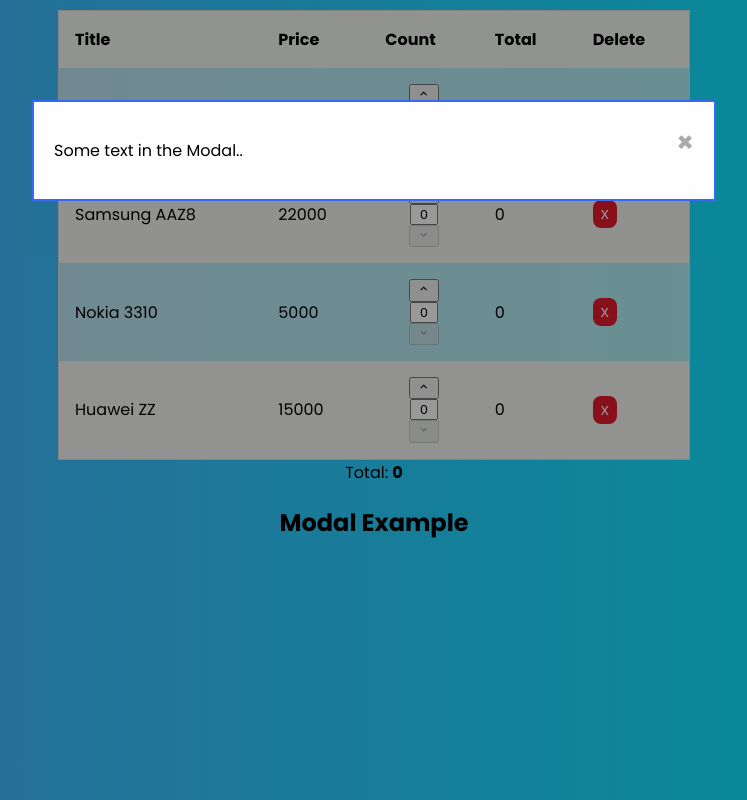
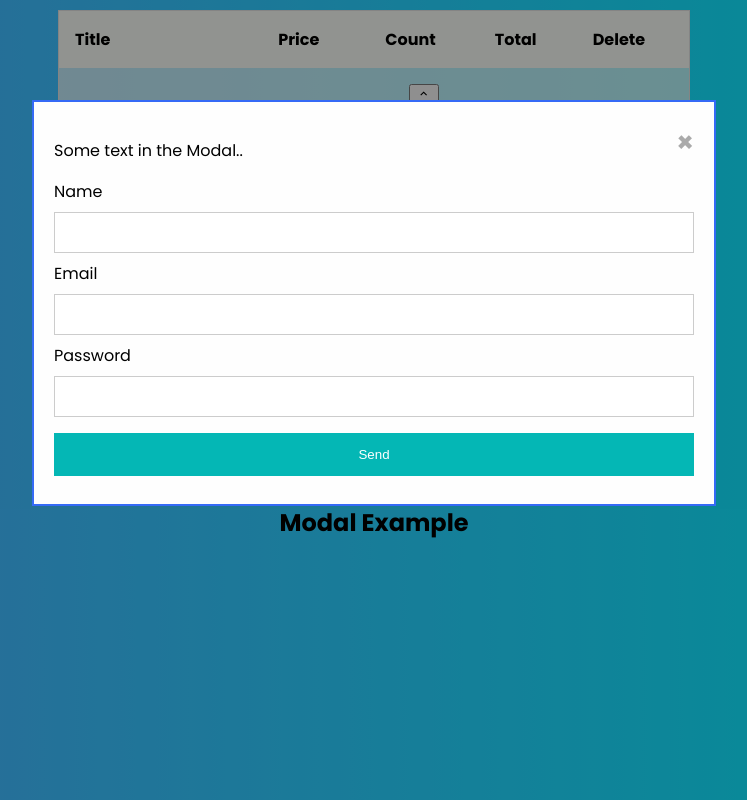
Before and after one commit to ybeliaev/react-experimants, a React (Create React App) app: page / in a window 1280 px wide. Both pictures are taken after a click on the button "Open Modal". Shown: the top 800 px of the page, without its empty margins (266-1013 px from the left). Built offline with nearby package versions, Linux system fonts and the light colour scheme.

Commit message:
add className for input elements modal

```diff
--- a/src/components/Modal/Modal.js
+++ b/src/components/Modal/Modal.js
@@ -24,6 +24,24 @@ function Modal() {
                                 &times;
                             </span>
                             <p>Some text in the Modal..</p>
+                            <label htmlFor="name">Name</label>
+                            <input type="text" className={styles.modal_input} />
+                            <label htmlFor="email">Email</label>
+                            <input
+                                type="email"
+                                className={styles.modal_input}
+                            />
+                            <label htmlFor="password">Password</label>
+                            <input
+                                type="password"
+                                className={styles.modal_input}
+                            />
+                            <button
+                                type="button"
+                                className={styles.modal_button}
+                            >
+                                Send
+                            </button>
                         </div>
                     </div>
                 </div>
--- a/src/components/Modal/modal.module.css
+++ b/src/components/Modal/modal.module.css
@@ -31,7 +31,24 @@
 
 .close:hover,
 .close:focus {
-    color: #000;
+    color: #1a3d72;
     text-decoration: none;
     cursor: pointer;
 }
+.modal_input {
+    width: 100%;
+    padding: 12px 20px;
+    margin: 8px 0;
+    display: inline-block;
+    border: 1px solid #ccc;
+    box-sizing: border-box;
+}
+.modal_button {
+    background-color: #04b7b5;
+    color: white;
+    padding: 14px 20px;
+    margin: 8px 0;
+    border: none;
+    cursor: pointer;
+    width: 100%;
+}
```
